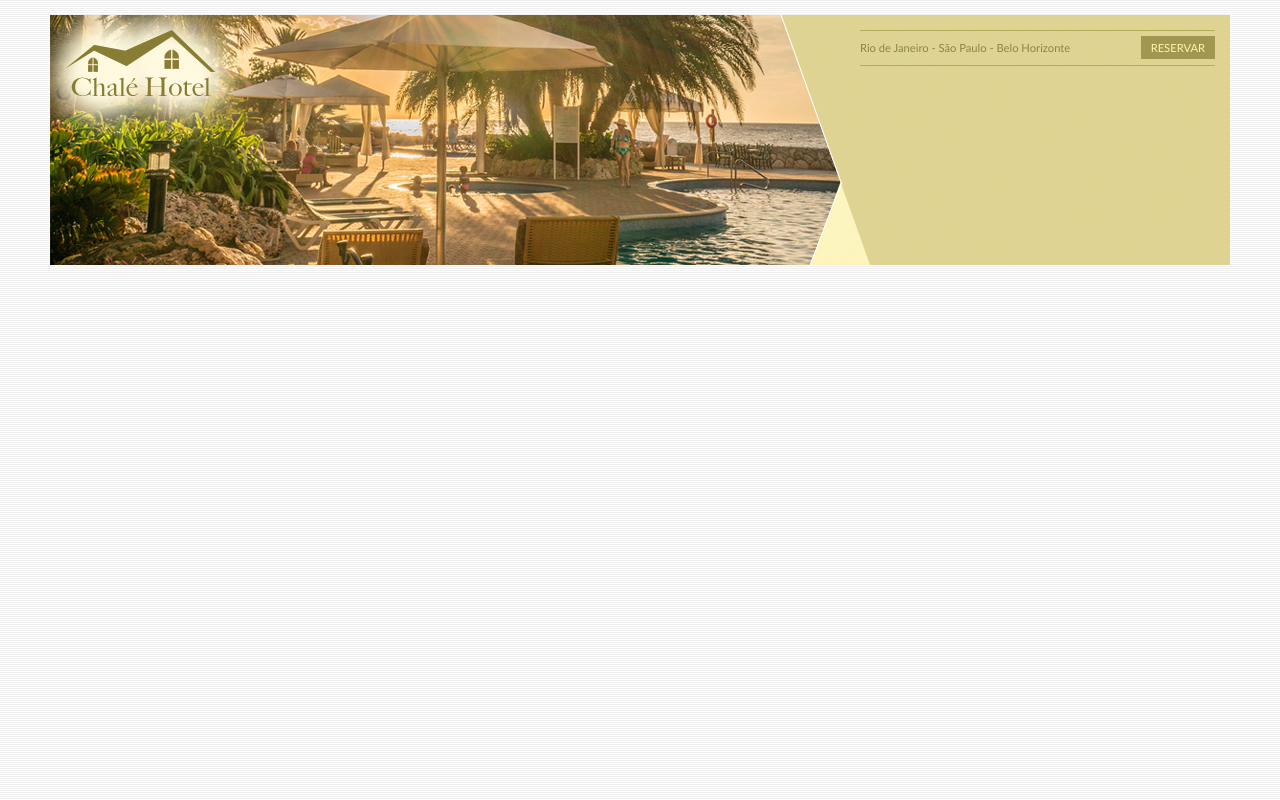
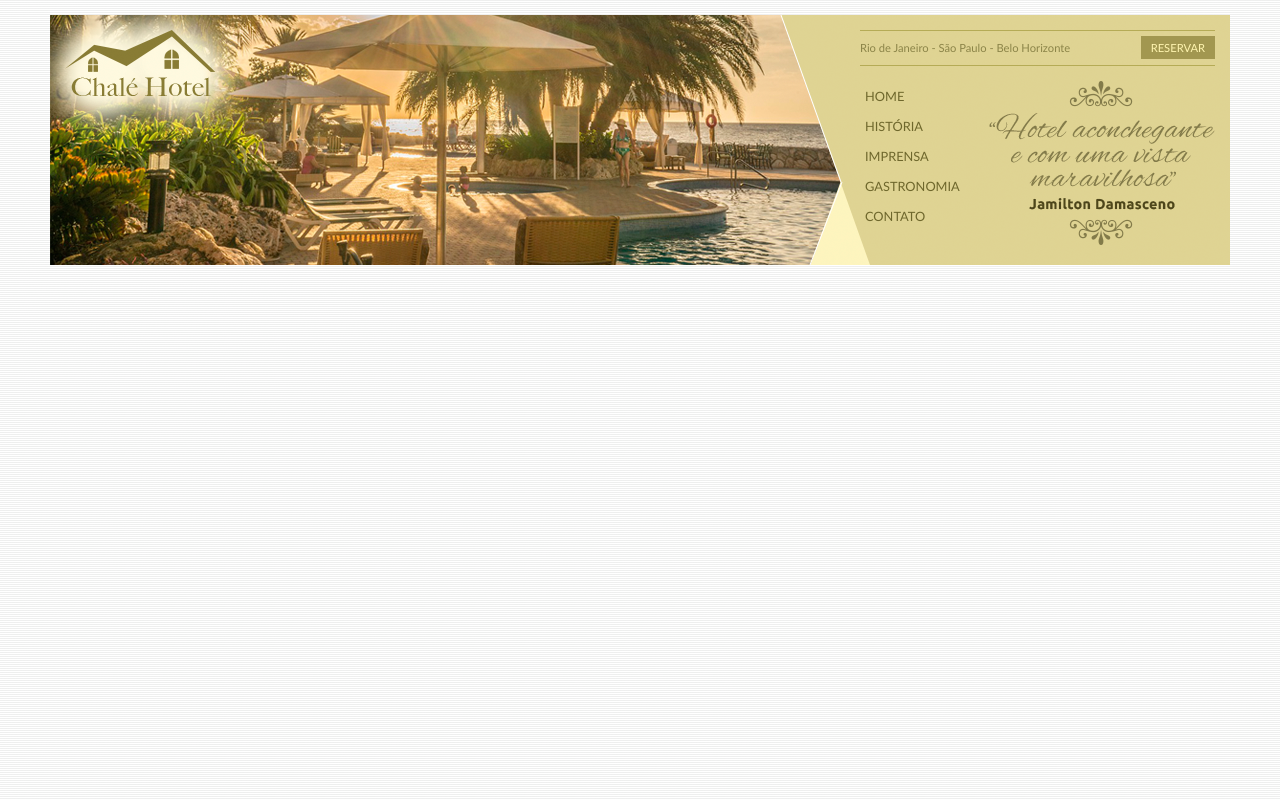
Before and after one commit to poraodonando/Projeto_Chale_Hotel, a plain HTML site: page index.html in a window 1280 px wide. Drawn offline with Linux system fonts and the light colour scheme.

Commit message:
atualização

```diff
--- a/Docs/style.css
+++ b/Docs/style.css
@@ -86,10 +86,44 @@ a{
     text-decoration: none;
 }
 
-a.reverva{
+a.reserva{
     text-transform: uppercase;
     background: #a29750;
     color: #fff5b0;
     padding: 5px 10px;
     float: right;
 }
+#menu{
+    margin-top: 15px;
+
+}
+
+ul{
+
+    list-style: none;
+}
+
+ul#navecacao a{
+    text-transform: uppercase;
+    font-size: 0.8em;
+    padding: 5px;
+    color: #6e672c;
+    line-height: 30px;
+}
+
+ul#navecacao a:hover{
+    background: #fdf6be;
+}
+
+ul#navecacao{
+
+    float: left;
+
+}
+
+.depoimento{
+    width: 226px;
+    height: 164px;
+    float: right;
+
+}
--- a/index.html
+++ b/index.html
@@ -27,11 +27,31 @@
                             Rio de Janeiro - São Paulo - Belo Horizonte
                         </span>
 
-                        <a class="reverva">Reservar</a>
+                        <a class="reserva">Reservar</a>
 
                         <div style="clear: both;"></div>
 
                     </div>
+
+
+                    <div id="menu">
+                        <ul id="navecacao">
+
+                            <li><a href="">Home</a></li>
+
+                            <li><a href="">História</a></li>
+
+                            <li><a href="">Imprensa</a></li>
+
+                            <li><a href="">Gastronomia</a></li>
+
+                            <li><a href="">Contato</a></li>
+                        </ul>
+
+                        <img class="depoimento" src="Assets/Imagens/depoimento.png" alt="">
+                    </div>
+
+
                 </div>
             </div>
 
```
